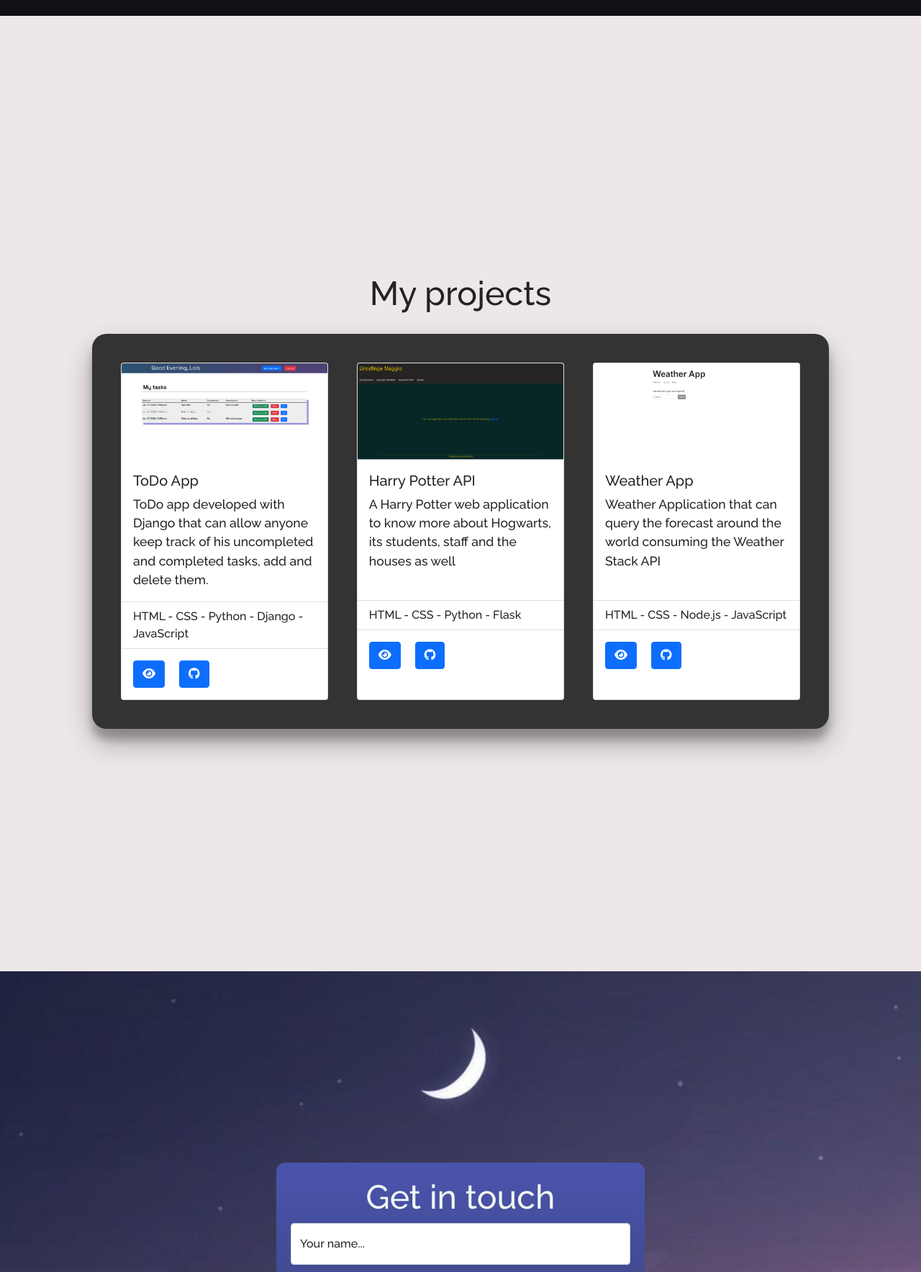
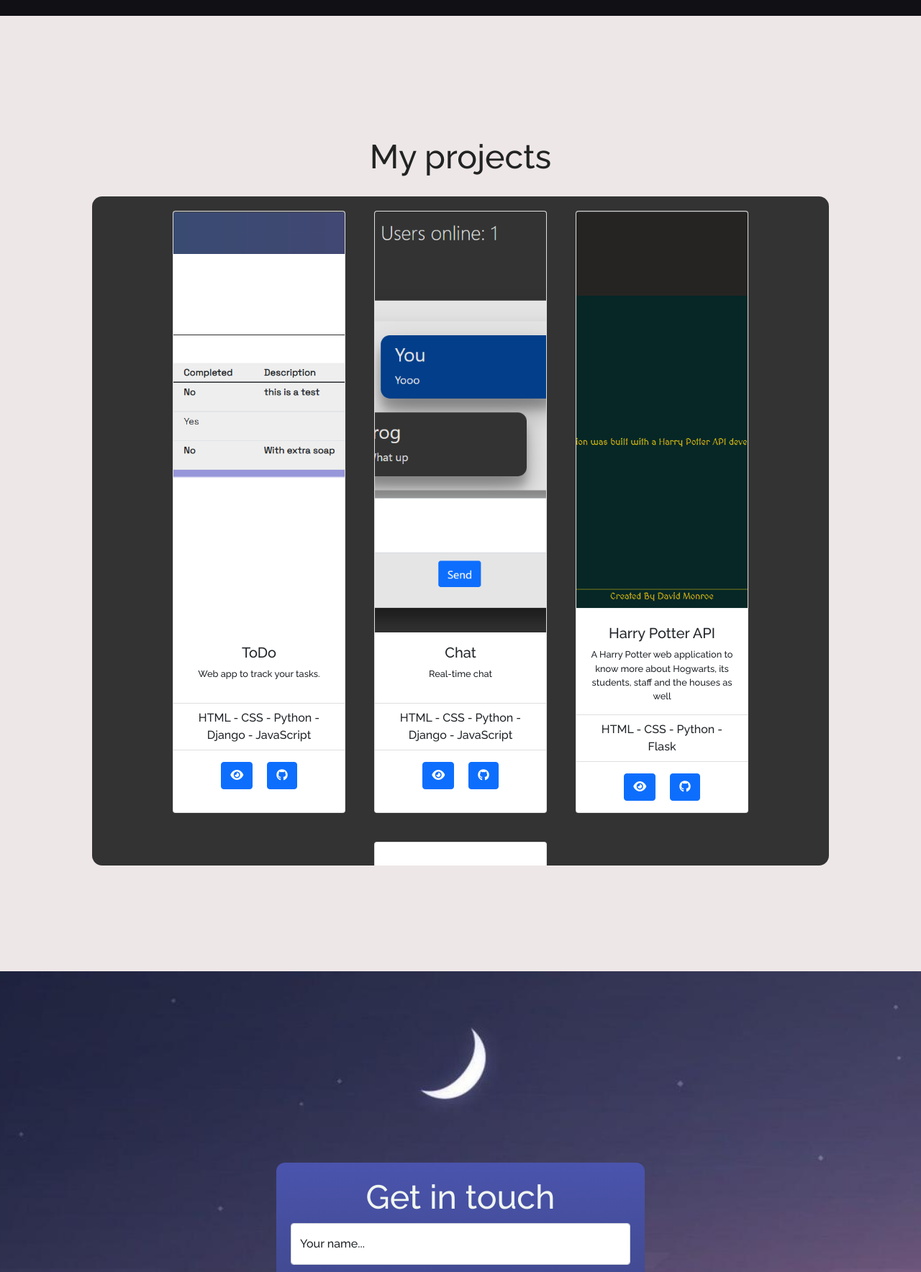
Before and after one commit to davidzaaan/portfolio, a Flask app: page / in a window 1280 px wide. Shown: the part 1372-3140 px from the top of the page at 72% size. Run offline with Flask 2, Linux system fonts and the light colour scheme; some libraries are stand-ins or nearby versions.

Commit message:
Fixing files

```diff
--- a/static/css/main.css
+++ b/static/css/main.css
@@ -130,17 +130,31 @@ h1 {
 }
 
 .project-list {
+    width: 80vw;
+    height: 70%;
+    background-color: #333;
+    border-radius: 14px;
     display: flex;
-    width: 80vw;
-    padding: 20px;
-    border-radius: 20px;
-    background-color: #333;
-    box-shadow: 0 19px 38px rgba(0,0,0,0.30), 0 15px 12px rgba(0,0,0,0.22);
+    flex-wrap: wrap;
+    justify-content: center;
+    overflow-y: scroll;
 }
 
 .card {
     margin: 20px;
+    width: 15rem;
+    height: 90%;
+    text-align: center;
+}
 
+.card p {
+    font-size: .8rem;
+}
+
+.card img {
+    width: 100%;
+    height: 70%;
+    object-fit: cover;
 }
 
 #contact {
@@ -213,11 +227,8 @@ h1 {
     }
 
     .project-list {
-        flex-direction: column;
         height: 70vh;
         padding: 30px;
-        /* background-color: aqua; */
-        overflow-y: scroll;
     }
 
     .contactme-form {
@@ -250,6 +261,7 @@ h1 {
         margin: 5px;
     }
 
+
     .project-list .card {
         width: 100%;
         margin: 5px;
--- a/templates/portfolio.html
+++ b/templates/portfolio.html
@@ -45,7 +45,7 @@
                 <p>
                     <a href="https://github.com/davidzaaan"  target="_blank"><i class="fab fa-github"></i></a>
                     <a href="https://linkedin.com/in/david-monroy-4a496a210" target="_blank"><i class="fab fa-linkedin"></i></a>
-                    <a href="#"><i class="fas fa-file"  target="_blank"></i></a>
+                    <a href="https://docs.google.com/document/d/e/2PACX-1vRkCDNXmbPI0uRWNr43aXDi0cX-hhukUsZ7my4djEpAEI9eMVp9NNvCiuiJ9CGNSkM5o4p2rIxbwXfi/pub" target="_blank"><i class="fas fa-file"  target="_blank"></i></a>
                 </p>
             </div>
         </div>
@@ -63,8 +63,8 @@
             <div class="card">
                 <img src="{{ url_for('static', filename='images/projects/todo.png')}}" class="card-img-top" alt="...">
                 <div class="card-body">
-                  <h5 class="card-title">ToDo App</h5>
-                  <p class="card-text">ToDo app developed with Django that can allow anyone keep track of his uncompleted and completed tasks, add and delete them.</p>
+                  <h5 class="card-title">ToDo</h5>
+                  <p class="card-text">Web app to track your tasks.</p>
                 </div>
                 <ul class="list-group list-group-flush">
                   <li class="list-group-item">HTML - CSS - Python - Django - JavaScript</li>
@@ -73,6 +73,21 @@
                     <a href="https://todo-django-dm.herokuapp.com/" class="btn btn-primary card-link" target="_blank"><i class="fas fa-eye"></i></a>
                     <a href="https://github.com/davidzaaan/todoDjango" class="btn btn-primary card-link" target="_blank"><i class="fab fa-github"></i></a>
 
+                </div>
+            </div>
+
+            <div class="card">
+                <img src="{{ url_for('static', filename='images/projects/chat.png')}}" class="card-img-top" alt="...">
+                <div class="card-body">
+                  <h5 class="card-title">Chat</h5>
+                  <p class="card-text">Real-time chat</p>
+                </div>
+                <ul class="list-group list-group-flush">
+                  <li class="list-group-item">HTML - CSS - Python - Django - JavaScript</li>
+                </ul>
+                <div class="card-body">
+                    <a href="https://chat-dm.herokuapp.com/" class="btn btn-primary card-link" target="_blank"><i class="fas fa-eye"></i></a>
+                    <a href="#projects" class="btn btn-primary card-link"><i class="fab fa-github"></i></a>
                 </div>
             </div>
 
@@ -89,9 +104,9 @@
                     <a href="https://hp-api-dm.herokuapp.com/" class="btn btn-primary card-link" target="_blank"><i class="fas fa-eye"></i></a>
                     <a href="https://github.com/davidzaaan/harry-potter-api" class="btn btn-primary card-link" target="_blank"><i class="fab fa-github"></i></a>
                 </div>
-              </div>
+            </div>
 
-              <div class="card">
+            <div class="card">
                 <img src="{{ url_for('static', filename='images/projects/nodeweather.png')}}" class="card-img-top" alt="...">
                 <div class="card-body">
                   <h5 class="card-title">Weather App</h5>
@@ -105,7 +120,7 @@
                   <a href="https://elclimatoday.herokuapp.com/" class="btn btn-primary card-link" target="_blank"><i class="fas fa-eye"></i></a>
                   <a href="https://github.com/davidzaaan/node-weather-website" class="btn btn-primary card-link" target="_blank"><i class="fab fa-github"></i></a>
                 </div>
-              </div>
+            </div>
         </div>
     </section>
 
```
Also changed, not shown: static/images/banana.jpg (deleted), static/images/image3.jpg (deleted), static/images/projects/chat.png (added).
